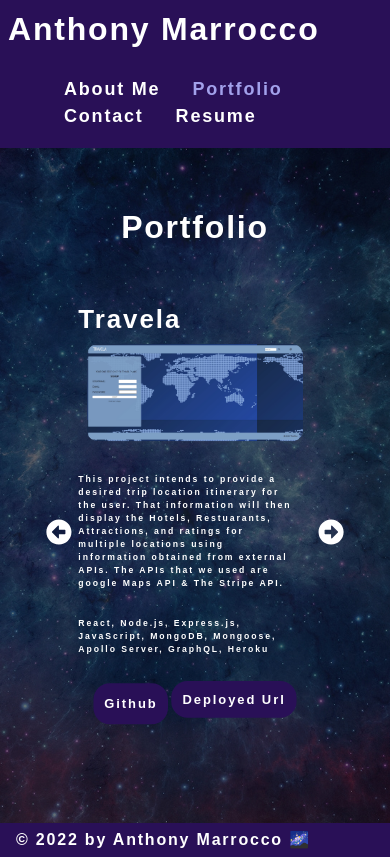
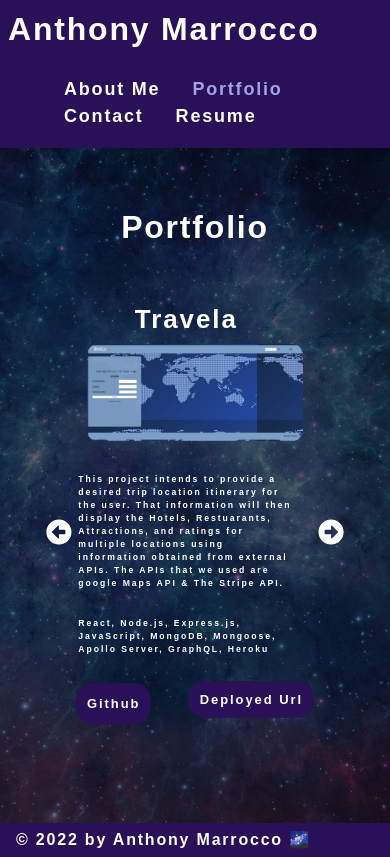
Before and after one commit to ajmarrocco/ajmportfolio, a React (Create React App) app: page / in a window 390 px wide. Both pictures are taken after a click on the element "Portfolio". Built offline with nearby package versions, Linux system fonts and the light colour scheme; a web font is replaced by a local one.

Commit message:
remove margins from links in portfolio

```diff
--- a/src/components/Project/index.js
+++ b/src/components/Project/index.js
@@ -106,7 +106,7 @@ function Project(props) {
                             <FaArrowAltCircleRight className='right-arrow' onClick={nextSlide}/>
                             {i === currentProject && (
                                 <div>
-                                    <h4>{image.name}</h4>
+                                    <h4 className='image-title'>{image.name}</h4>
                                     <img
                                     src={require(`../../assets/small/${i}.png`)}
                                     alt={image.name}
@@ -119,7 +119,7 @@ function Project(props) {
                                     <p className='image-technologies'>
                                         {image.technologies}
                                     </p>
-                                    <div className='flex-row space-between mx-2'>
+                                    <div className='flex-row space-between'>
                                         <p className='flex-row github-p'>
                                             <a
                                                 className="App-link github-link"
--- a/src/index.css
+++ b/src/index.css
@@ -583,6 +583,11 @@ textarea{
     font-size: .75rem;
   }
 
+  .image-title{
+    width: 300px;
+    text-align: center;
+  }
+
   .right-arrow, .left-arrow{
     font-size: 1.5rem;
   }
@@ -610,6 +615,10 @@ textarea{
     font-size: .5rem;
   }
 
+  .image-title{
+    width: 200px;
+  }
+
   .right-arrow, .left-arrow{
     font-size: 1.5rem;
   }
```
